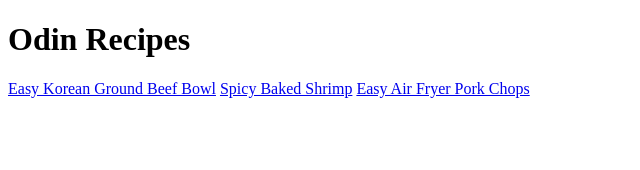
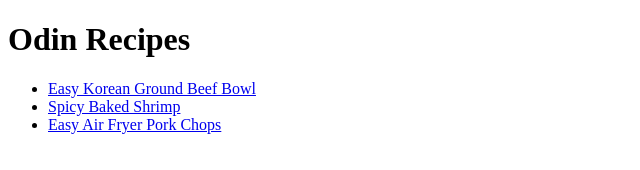
Before and after one commit to RJMirasol/odin-recipes, a plain HTML site: page index.html in a window 1280 px wide. Shown: the whole page, without its empty margins (0-640 px from the left). Drawn offline with Linux system fonts and the light colour scheme.

Commit message:
Update the index.html for unordered list

```diff
--- a/index.html
+++ b/index.html
@@ -8,8 +8,10 @@
 </head>
 <body>
     <h1>Odin Recipes</h1>
-    <a href="./recipes/recipe1.html">Easy Korean Ground Beef Bowl</a>
-    <a href="./recipes/recipe2.html">Spicy Baked Shrimp</a>
-    <a href="./recipes/recipe3.html">Easy Air Fryer Pork Chops</a>
+    <ul>
+    <li><a href="./recipes/recipe1.html">Easy Korean Ground Beef Bowl</a></li>
+    <li><a href="./recipes/recipe2.html">Spicy Baked Shrimp</a></li>
+    <li><a href="./recipes/recipe3.html">Easy Air Fryer Pork Chops</a></li>
+    </ul>
 </body>
 </html>
```
